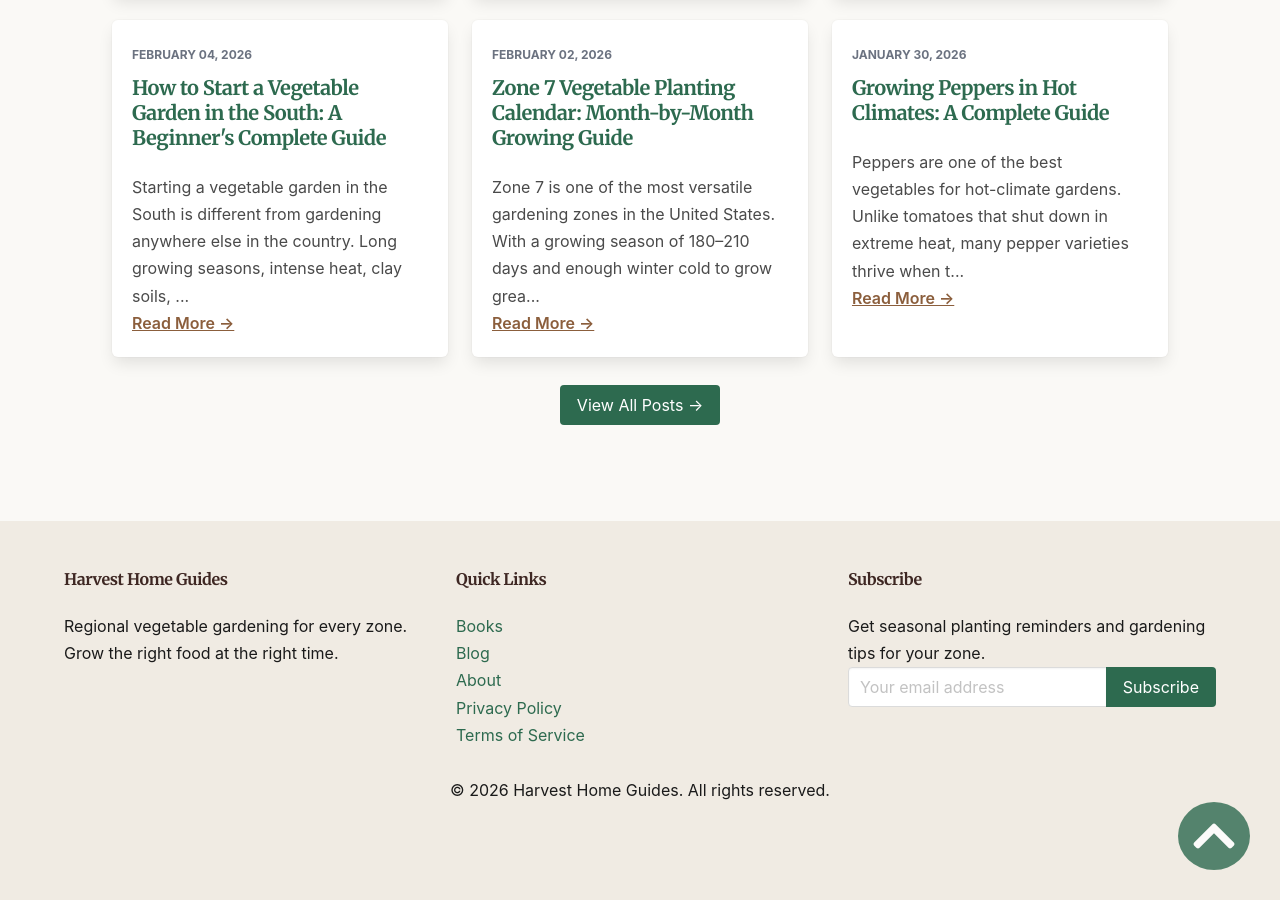
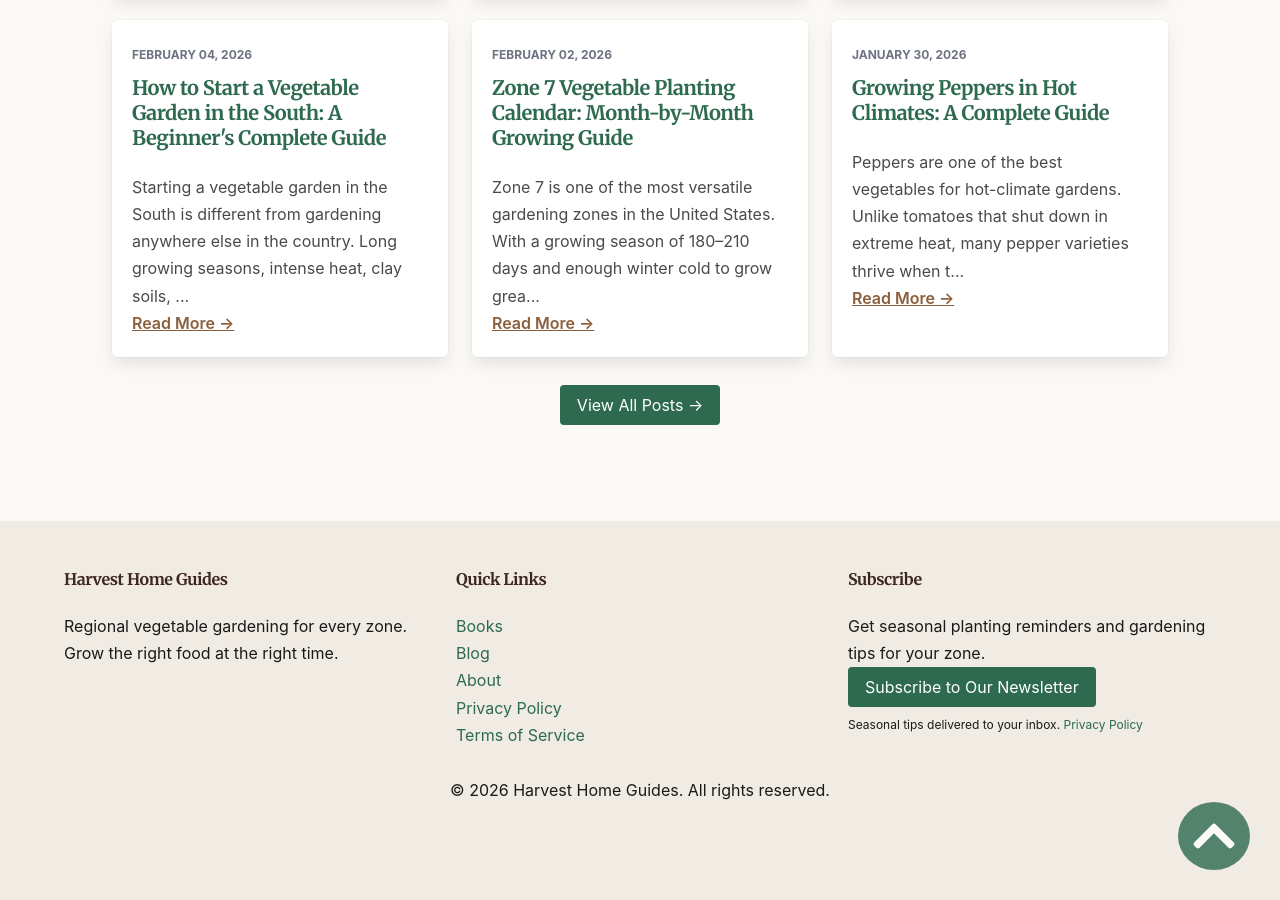
Before and after one commit to emaxon/harvesthomeguides-site, a Jekyll site: the page built from _pages/index.html, in a window 1280 px wide and 900 px high, scrolled down 2136 px. Built offline with Jekyll 4.4.1, drawn with Linux system fonts in a browser that asks for light colours.

Commit message:
Add SendFox newsletter link, privacy policy link in footer

```diff
--- a/_includes/footer.html
+++ b/_includes/footer.html
@@ -18,16 +18,8 @@
       <div class="column">
         <h3 class="title is-6">Subscribe</h3>
         <p>Get seasonal planting reminders and gardening tips for your zone.</p>
-        <form action="#" method="post">
-          <div class="field has-addons">
-            <div class="control is-expanded">
-              <input class="input" type="email" name="email" placeholder="Your email address">
-            </div>
-            <div class="control">
-              <button class="button is-primary-green" type="submit">Subscribe</button>
-            </div>
-          </div>
-        </form>
+        <a href="https://sendfox.com/themaxons" target="_blank" class="button is-primary-green">Subscribe to Our Newsletter</a>
+        <p class="is-size-7 mt-2">Seasonal tips delivered to your inbox. <a href="/privacy/">Privacy Policy</a></p>
       </div>
     </div>
     <div class="content has-text-centered mt-4">
```
